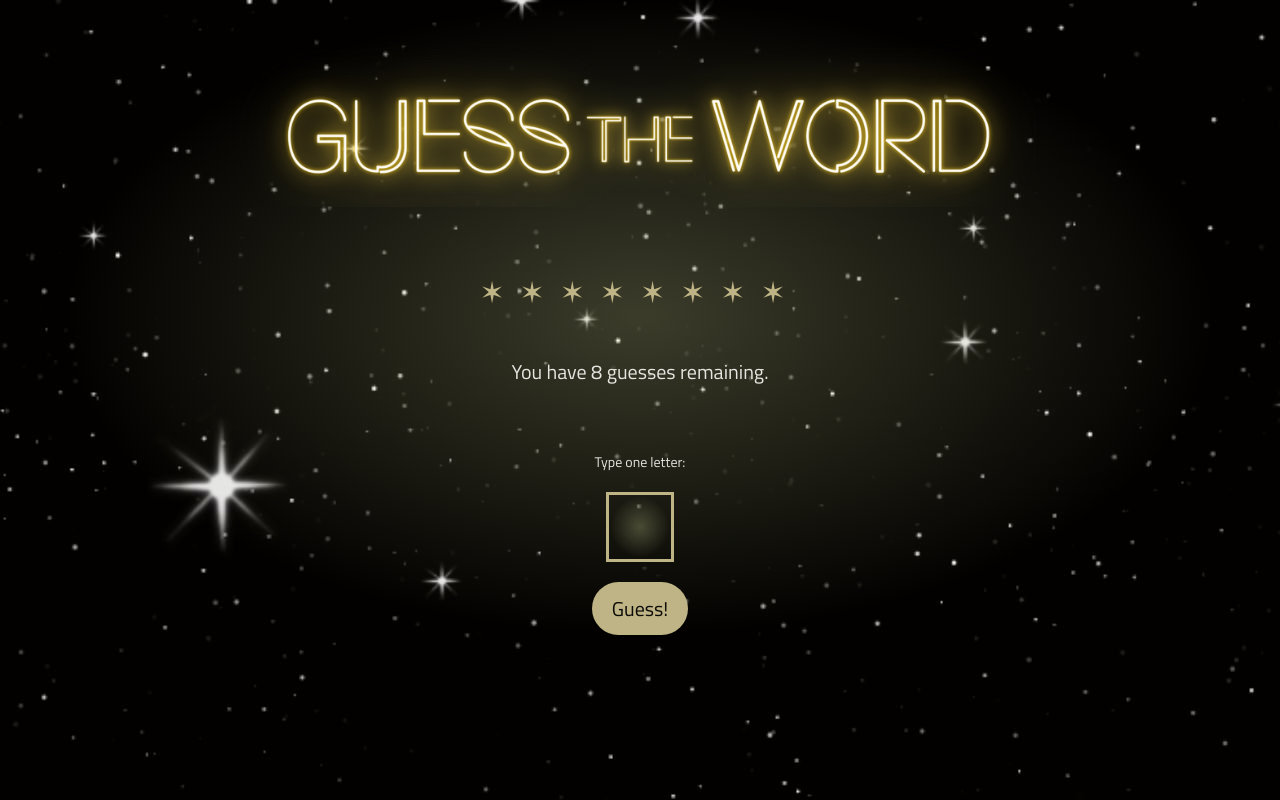
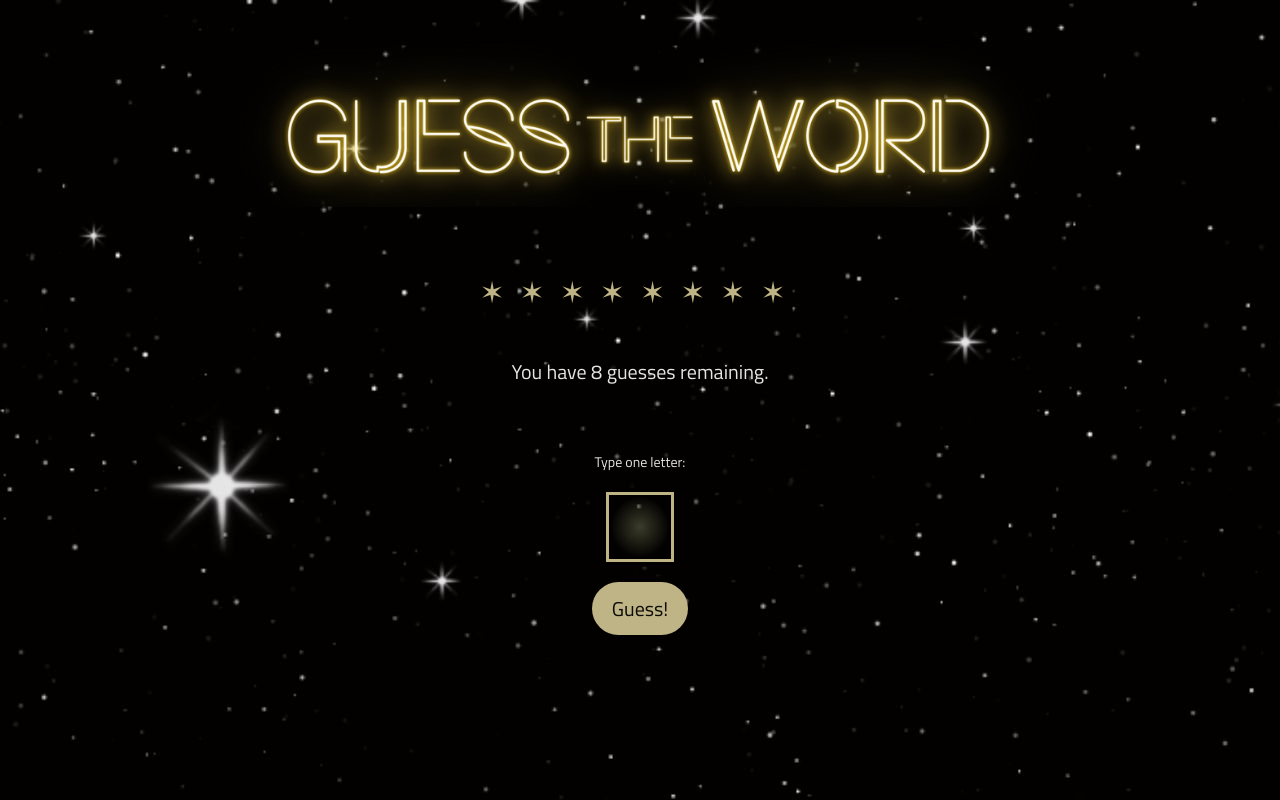
Before and after one commit to asazzam/guess-the-word-game, a plain HTML site: page index.html in a window 1280 px wide. Drawn offline with Linux system fonts and the light colour scheme; no server answers.

Commit message:
Remove background gradient

```diff
--- a/css/styles.css
+++ b/css/styles.css
@@ -34,11 +34,11 @@ h1 {
 }
 
 .container {
-  background: radial-gradient(
+  /*background: radial-gradient(
     50% 50% at 50% 50%,
     rgba(229, 237, 167, 0.25) 0%,
     rgba(156, 226, 226, 0) 100%
-  );
+  );*/
   display: flex;
   justify-content: center;
   flex-direction: column;
```
